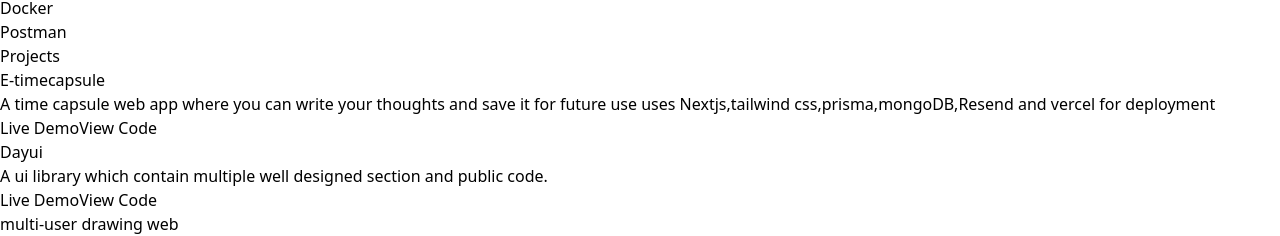
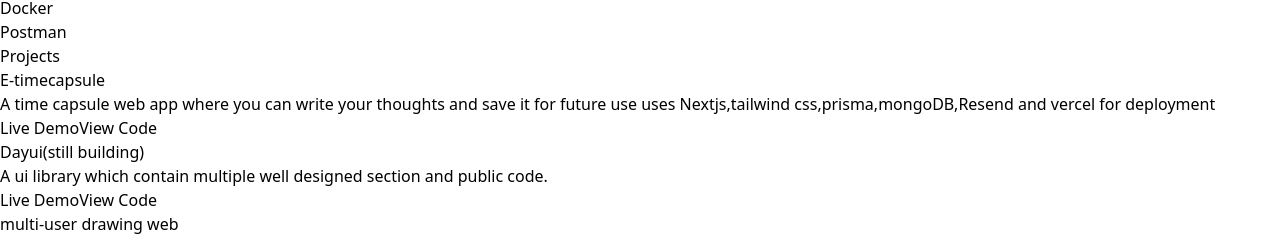
Before and after one commit to janakshukla/janakPortfolio, a React (Vite) app: page / in a window 1280 px wide. Shown: the part 956-1192 px from the top of the page. Built offline with nearby package versions, Linux system fonts and the light colour scheme.

Commit message:
Update project title to indicate ongoing development

```diff
--- a/src/components/Projects.jsx
+++ b/src/components/Projects.jsx
@@ -9,7 +9,7 @@
       codelink: "https://github.com/janakshukla/e-timecapsule",
       link: "https://janak2004.tech",
     },{
-      title: "Dayui",
+      title: "Dayui(still building)",
       description:
         "A ui library which contain multiple well designed section and public code.",
       codelink: "https://github.com/janakshukla/Dayui",
```
